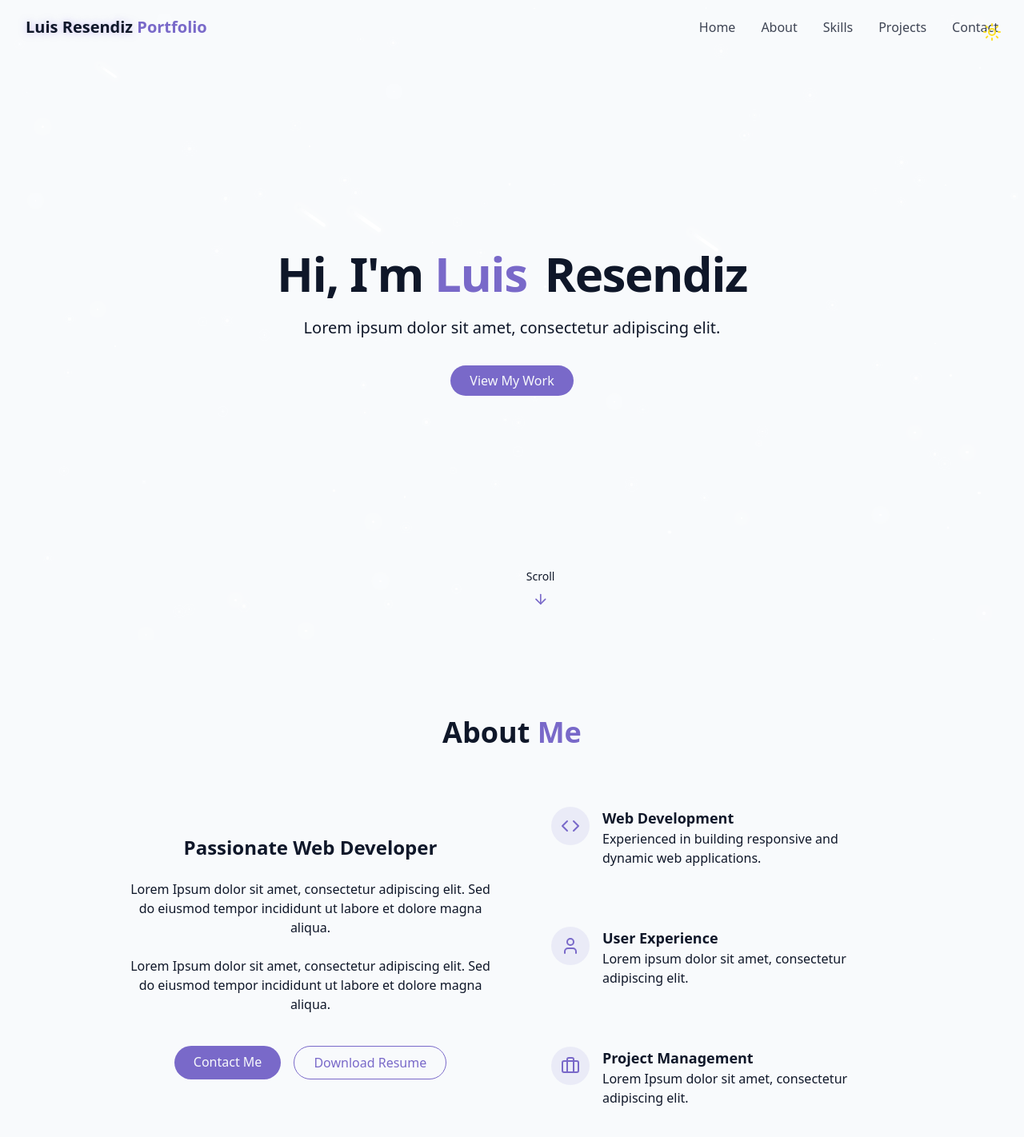
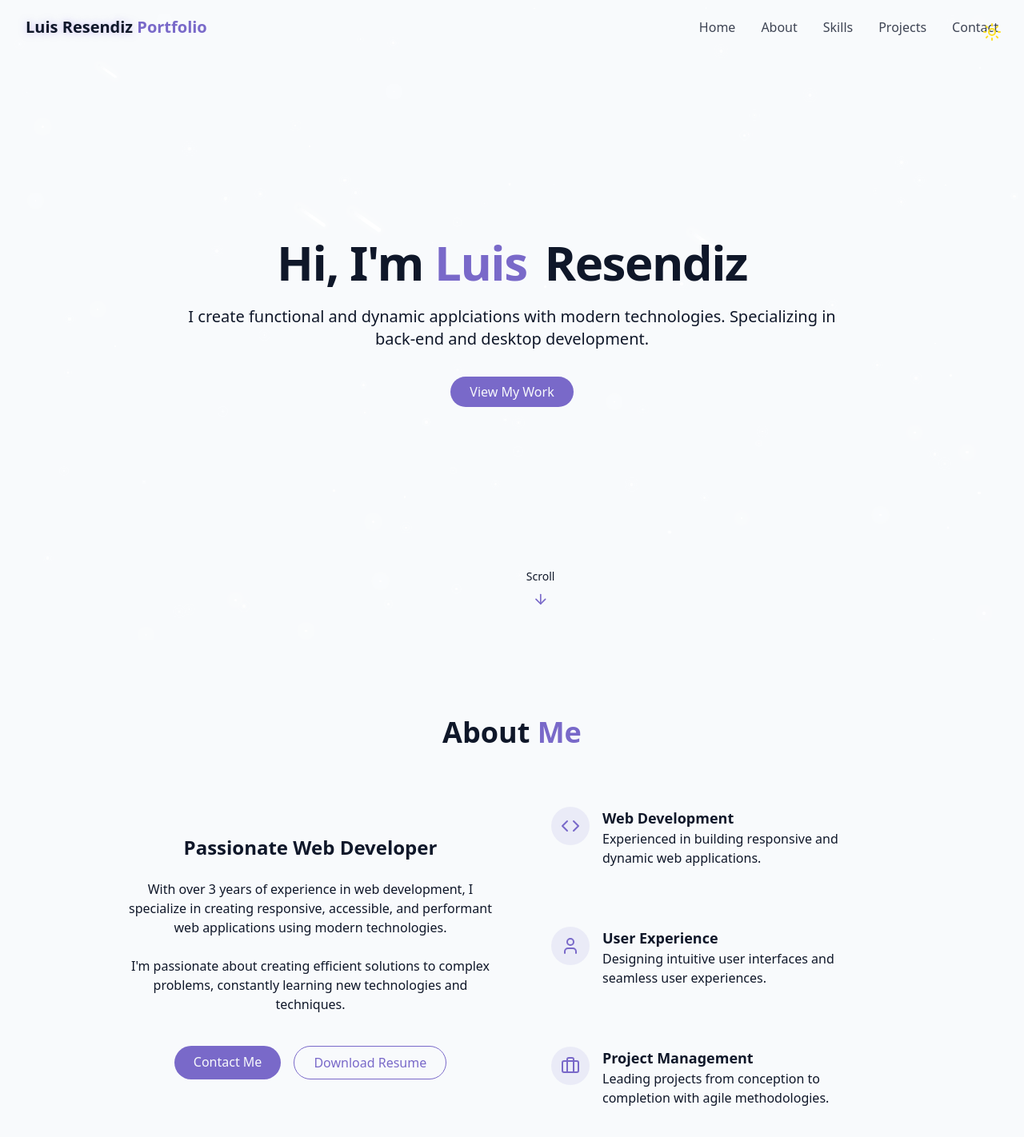
Before and after one commit to LuisRes/Portfolio, a React (Vite) app: page / in a window 1280 px wide. Shown: the top 1422 px of the page at 80% size. Built offline with nearby package versions, Linux system fonts and the light colour scheme.

Commit message:
Replaced placeholders

```diff
--- a/src/components/About.tsx
+++ b/src/components/About.tsx
@@ -12,19 +12,21 @@ export const About = () => {
                 <div className="space-y-6">
                     <h3 className="text-2xl font-semibold">Passionate Web Developer</h3>
                     <p className="text-muted-foreground">
-                        Lorem Ipsum dolor sit amet, consectetur adipiscing elit.
-                        Sed do eiusmod tempor incididunt ut labore et dolore magna aliqua.
+                        With over 3 years of experience in web development, I specialize
+                        in creating responsive, accessible, and performant web
+                        applications using modern technologies.
                     </p>
                     <p className="text-muted-foreground">
-                        Lorem Ipsum dolor sit amet, consectetur adipiscing elit.
-                        Sed do eiusmod tempor incididunt ut labore et dolore magna aliqua.
+                        I'm passionate about creating efficient solutions to complex
+                        problems, constantly learning new technologies and
+                        techniques.
                     </p>
 
                     <div className="flex flex-col sm:flex-row gap-4 pt-4 justify-center">
                         <a href="#contact" className="cosmic-button">
                             Contact Me
                         </a>
-                        <a href="xd" className="px-6 py-2 rounded-full text-primary border border-primary
+                        <a href="../public/Resume_26.pdf" download className="px-6 py-2 rounded-full text-primary border border-primary
                         hover:bg-primary/10 transition-colors duration-300">
                             Download Resume
                         </a>
@@ -52,7 +54,8 @@ export const About = () => {
                             <div className=" text-left">
                                 <h4 className="font-semibold text-lg">User Experience</h4>
                                 <p className="text-muted-foreground">
-                                    Lorem ipsum dolor sit amet, consectetur adipiscing elit.
+                                    Designing intuitive user interfaces and seamless user
+                                    experiences.
                                 </p>
                             </div>
                         </div>
@@ -65,7 +68,8 @@ export const About = () => {
                             <div className=" text-left">
                                 <h4 className="font-semibold text-lg">Project Management</h4>
                                 <p className="text-muted-foreground">
-                                    Lorem Ipsum dolor sit amet, consectetur adipiscing elit.
+                                    Leading projects from conception to completion with agile
+                                    methodologies.
                                 </p>
                             </div>
                         </div>
--- a/src/components/Hero.tsx
+++ b/src/components/Hero.tsx
@@ -12,7 +12,8 @@ export const Hero = () => {
                 </h1>
                 <p className="text-lg md:text-xl text-muted-foreground max-2-2xl mx-auto opacity-0
                 animate-fade-in-delay-3">
-                    Lorem ipsum dolor sit amet, consectetur adipiscing elit.
+                    I create functional and dynamic applciations with modern technologies.
+                    Specializing in back-end and desktop development.
                 </p>
                 <div className="pt-4 opacity-0 animate-fade-in-delay-4">
                     <a href="#projects" className="cosmic-button">
```
Also changed, not shown: 1 other file (tests, documents, lock files or other folders).
